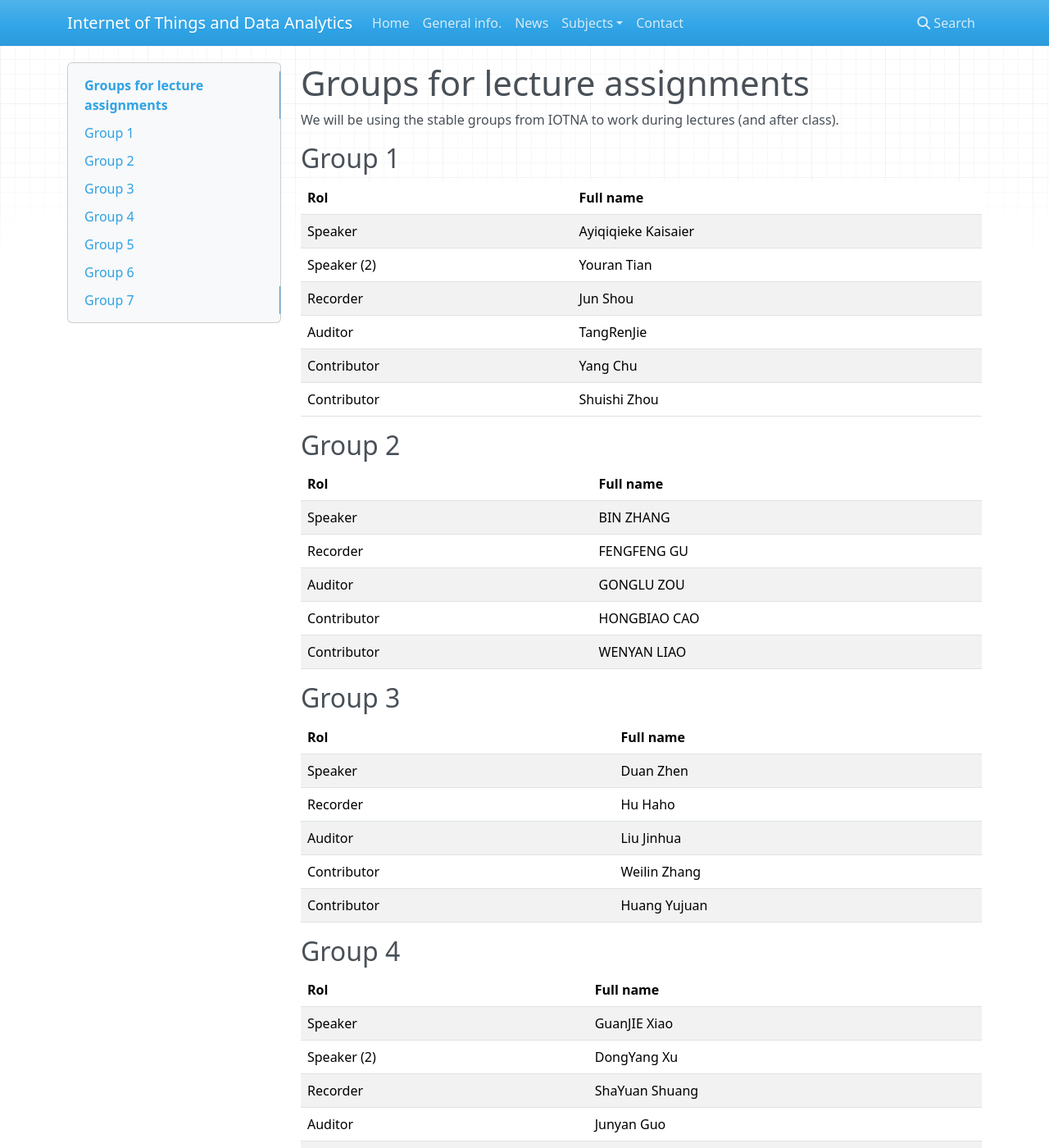
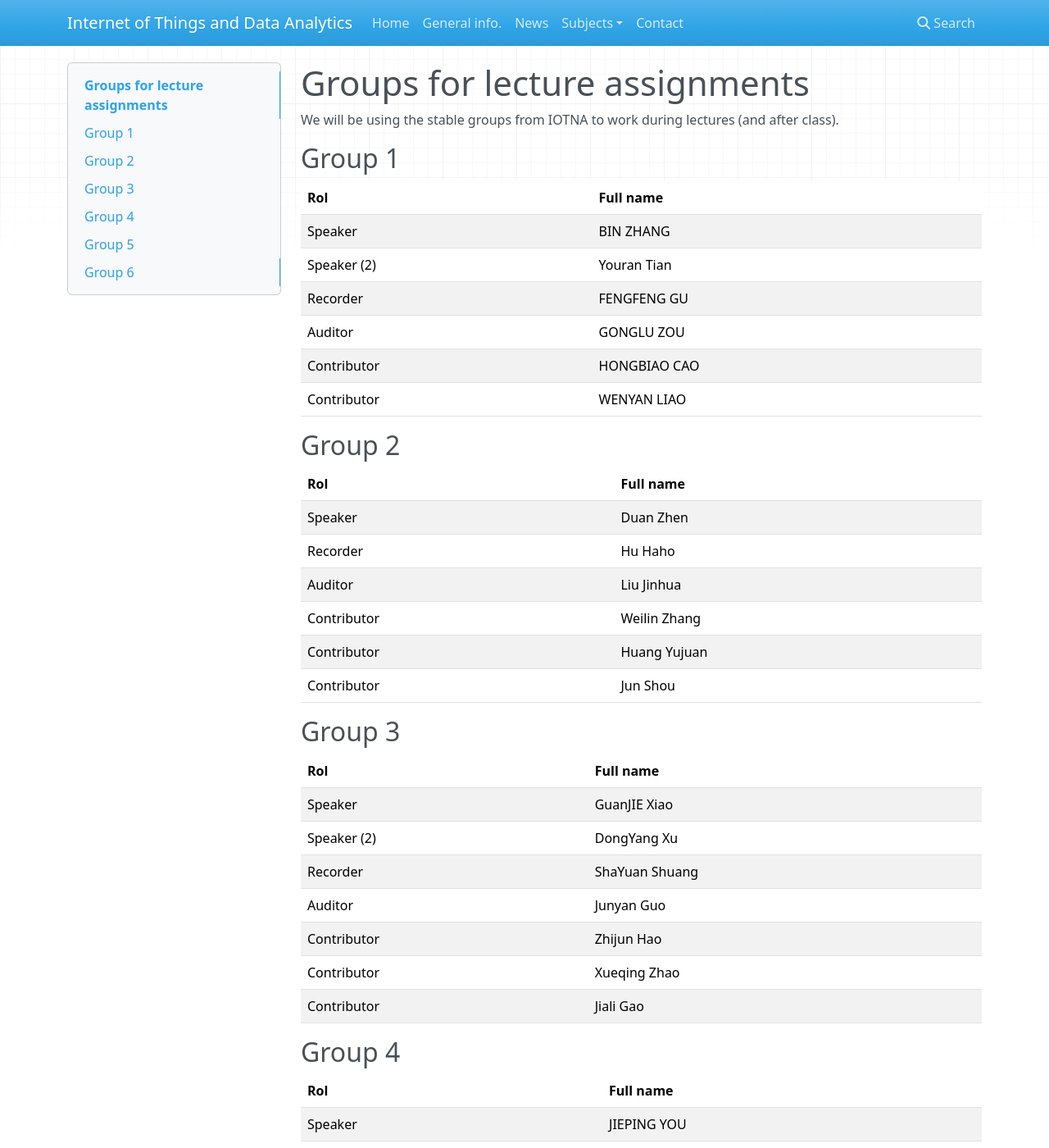
Before and after one commit to iot-da/iot-da.github.io, an MkDocs documentation site: the page built from docs/Subjects/NP1/groups.md, in a window 1280 px wide and 1400 px high. Shown: the whole window at 82% size. Built offline with MkDocs 1.6.1, drawn with Linux system fonts in a browser that asks for light colours; nearby versions of some CDN libraries; some of the changed text lies outside the part shown.

Commit message:
Updated groups

```diff
--- a/docs/Subjects/NP1/groups.md
+++ b/docs/Subjects/NP1/groups.md
@@ -5,27 +5,17 @@ class).
 
 
 ## Group 1
-| Rol         | Full name            |
-|-------------|----------------------|
-| Speaker     | Ayiqiqieke	Kaisaier |
-| Speaker (2) | Youran Tian          |
-| Recorder    | Jun Shou             |
-| Auditor     | TangRenJie           |
-| Contributor | Yang Chu             |
-| Contributor | Shuishi Zhou         |
-
-
-## Group 2
 | Rol         | Full name    |
 |-------------|--------------|
 | Speaker     | BIN	ZHANG    |
+| Speaker (2) | Youran Tian          |
 | Recorder    | FENGFENG GU  |
 | Auditor     | GONGLU ZOU   |
 | Contributor | HONGBIAO CAO |
 | Contributor | WENYAN LIAO  |
 
 
-## Group 3
+## Group 2
 | Rol         | Full name    |
 |-------------|--------------|
 | Speaker     | Duan Zhen    |
@@ -70,10 +61,12 @@ class).
 | Contributor | ZHANG  Yi     |
 
 
-## Group 7
+## Group 6
 | Rol         | Full name        |
 |-------------|------------------|
 | Speaker     | Xiaolan Li       |
 | Recorder    | Qiuji Chen       |
 | Auditor     | Xionglan Luo     |
 | Contributor | Jianchuang Zhang |
+| Contributor | Shuishi Zhou         |
+| Contributor | Yang Chu             |
```
Also changed, not shown: other parts of docs/Subjects/NP1/groups.md (+4 -3 lines).
